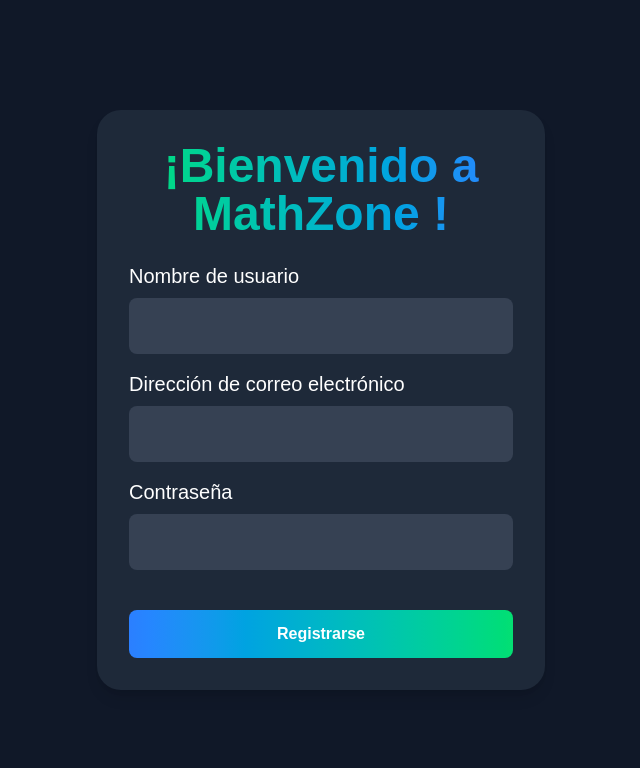
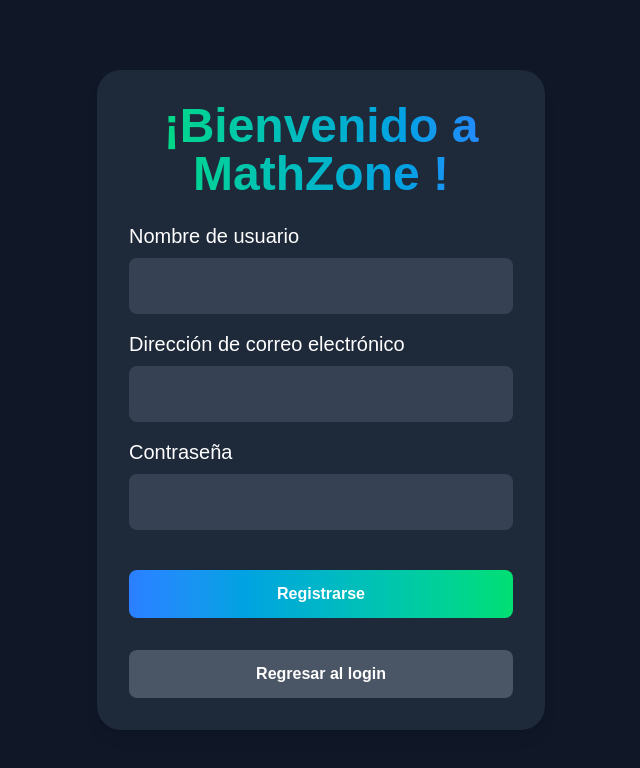
Before and after one commit to DRiosR/mathquest, a Next.js app: page /registro/register in a window 1280 px wide. Shown: the top 768 px of the page, without its empty margins (319-959 px from the left). Built offline with nearby package versions, Linux system fonts and the light colour scheme; no server answers.

Commit message:
modified:   src/app/registro/register/page.jsx

```diff
--- a/src/app/registro/register/page.jsx
+++ b/src/app/registro/register/page.jsx
@@ -139,6 +139,15 @@ const Register = () => {
             Registrarse
           </button>
         </form>
+
+        <div className="mt-4 text-center">
+          <button
+            onClick={() => router.push("/registro/login")}
+            className="w-full py-3 mt-4 bg-gray-600 text-white font-bold rounded-lg"
+          >
+            Regresar al login
+          </button>
+        </div>
       </div>
     </div>
   );
```
